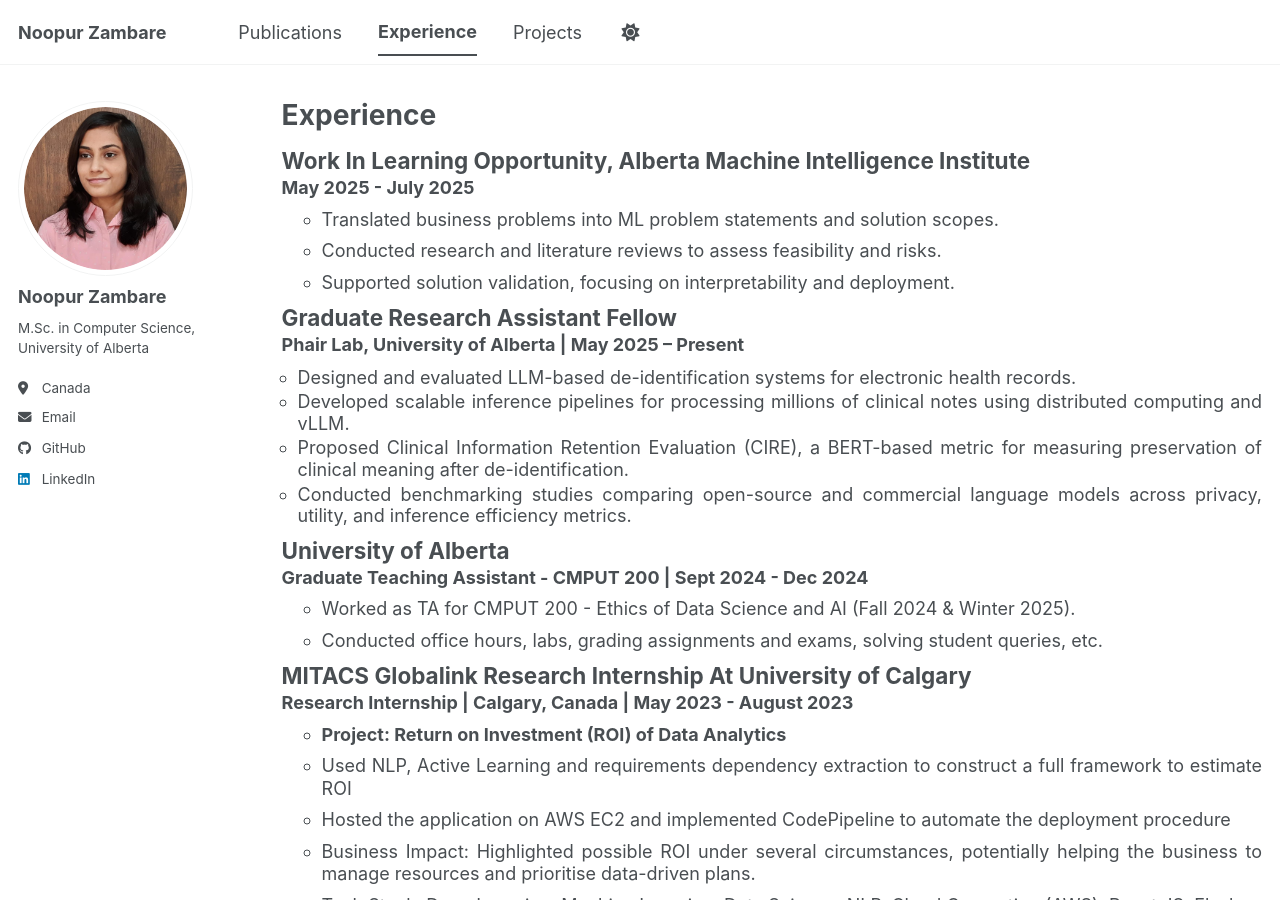
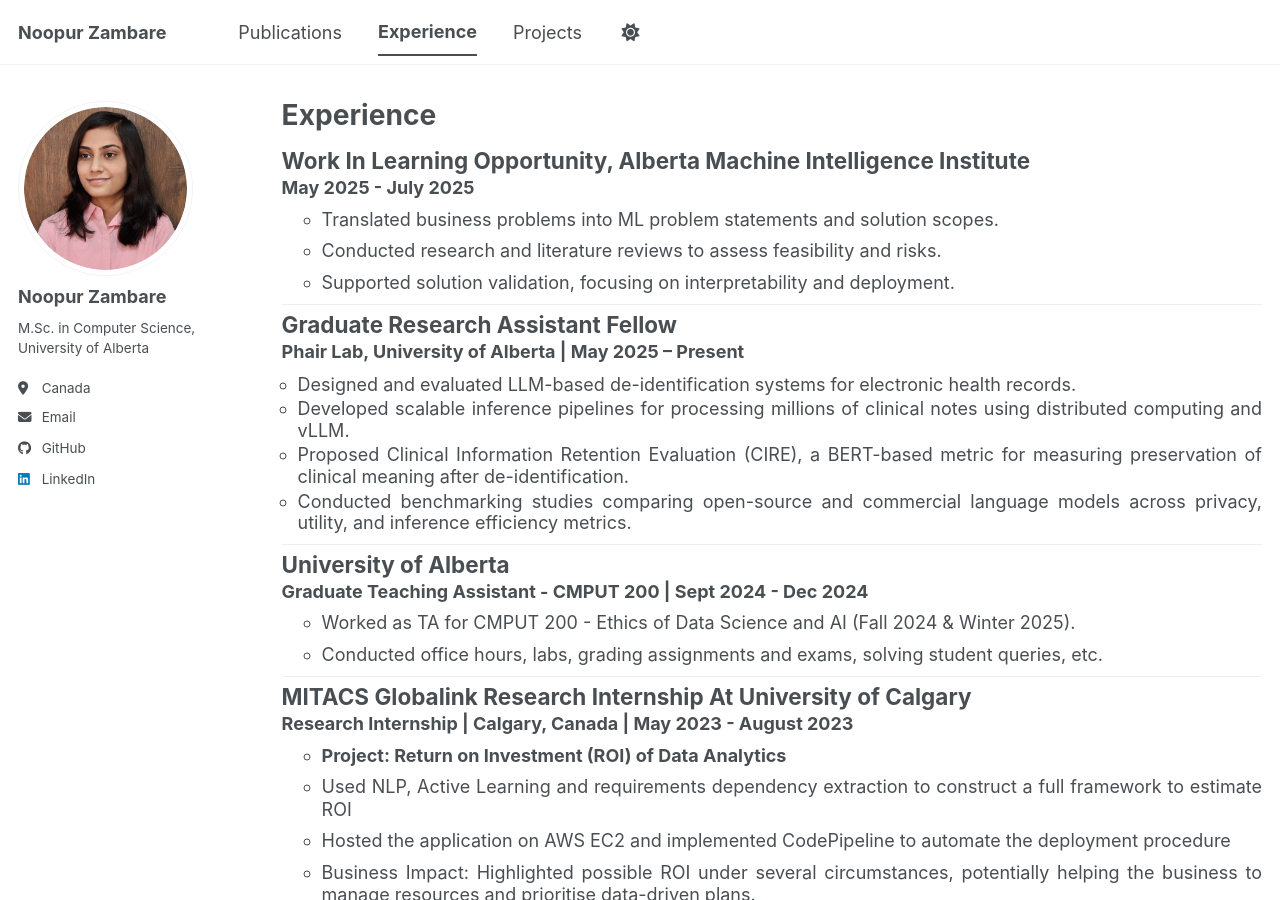
Before and after one commit to noopur-zambare/noopur-zambare.github.io, a Jekyll site: the page built from _pages/experience.html, in a window 1280 px wide and 900 px high. Built offline with Jekyll 4.4.1, drawn with Linux system fonts in a browser that asks for light colours; a script bundle is joined from its source files by our own code; library files that are not in the unit come from our copies.

Commit message:
experience updated

```diff
--- a/_pages/experience.html
+++ b/_pages/experience.html
@@ -25,6 +25,10 @@ author_profile: true
 
   </li>
 
+  {% unless forloop.last %}
+    <hr style="margin: 6px 0; border: 0; border-top: 1px solid #eee;">
+  {% endunless %}
+
 {% endfor %}
 
 </ul>
```
